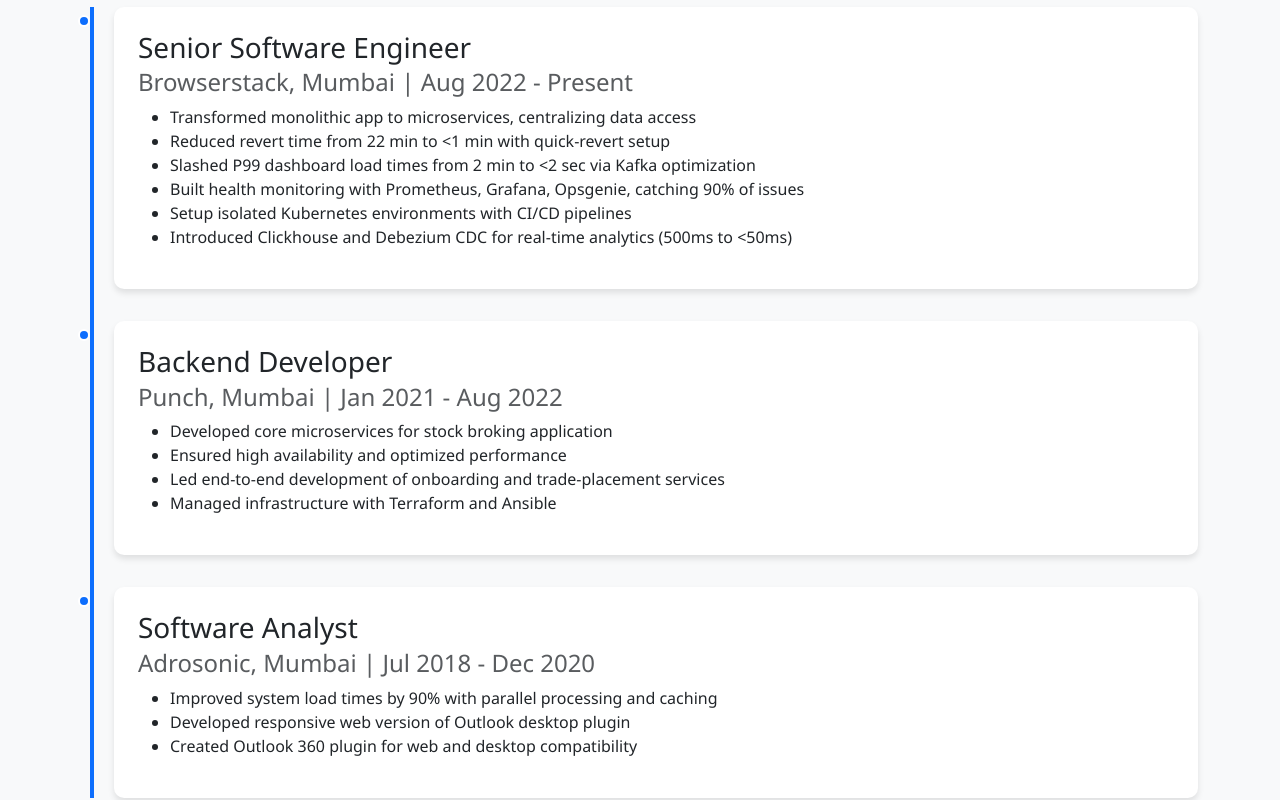
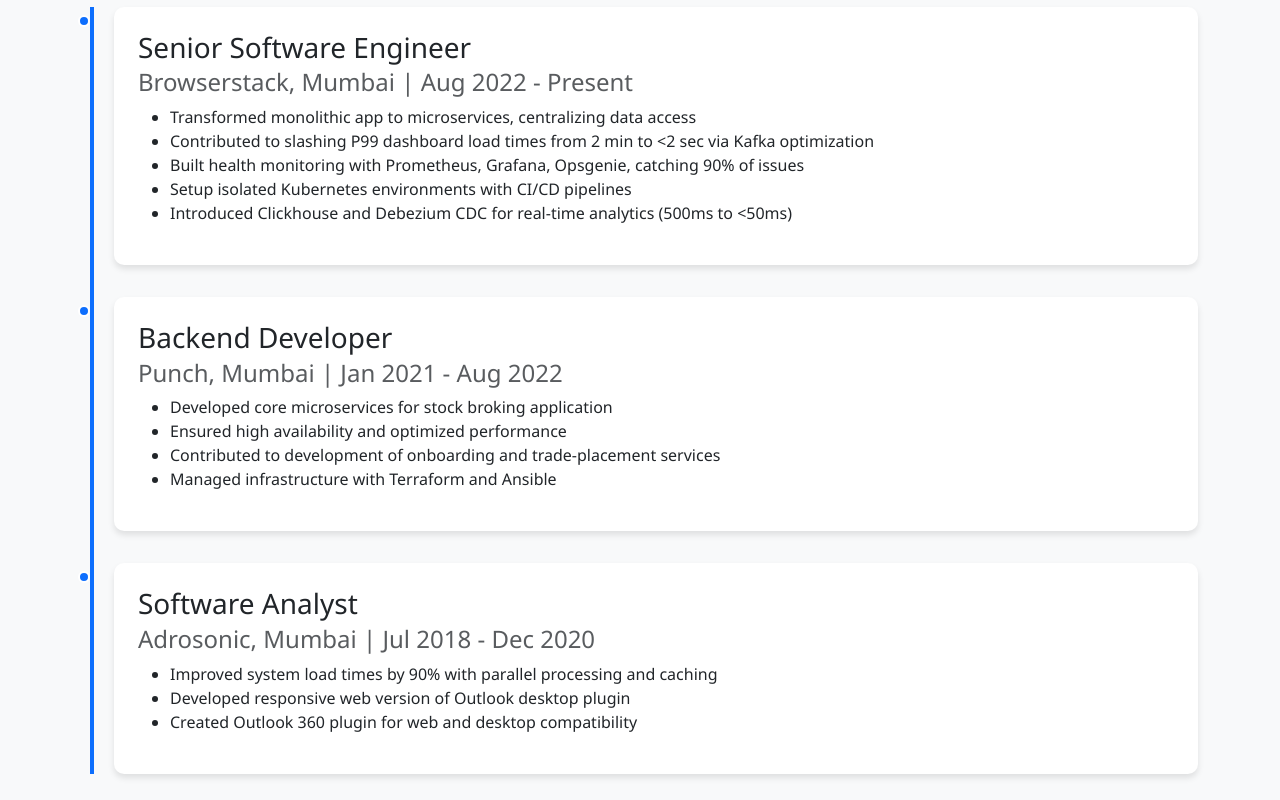
Before and after one commit to dpk07/dpk07.github.io, a plain HTML site: page index.html in a window 1280 px wide. Shown: the part 540-1340 px from the top of the page. Drawn offline with nearby package versions, Linux system fonts and the light colour scheme.

Commit message:
Update index.html

```diff
--- a/index.html
+++ b/index.html
@@ -155,8 +155,7 @@
                             <h4 class="card-subtitle mb-2 text-muted">Browserstack, Mumbai | Aug 2022 - Present</h4>
                             <ul>
                                 <li>Transformed monolithic app to microservices, centralizing data access</li>
-                                <li>Reduced revert time from 22 min to <1 min with quick-revert setup</li>
-                                <li>Slashed P99 dashboard load times from 2 min to <2 sec via Kafka optimization</li>
+                                <li>Contributed to slashing P99 dashboard load times from 2 min to <2 sec via Kafka optimization</li>
                                 <li>Built health monitoring with Prometheus, Grafana, Opsgenie, catching 90% of issues</li>
                                 <li>Setup isolated Kubernetes environments with CI/CD pipelines</li>
                                 <li>Introduced Clickhouse and Debezium CDC for real-time analytics (500ms to <50ms)</li>
@@ -172,7 +171,7 @@
                             <ul>
                                 <li>Developed core microservices for stock broking application</li>
                                 <li>Ensured high availability and optimized performance</li>
-                                <li>Led end-to-end development of onboarding and trade-placement services</li>
+                                <li>Contributed to development of onboarding and trade-placement services</li>
                                 <li>Managed infrastructure with Terraform and Ansible</li>
                             </ul>
                         </div>
```
